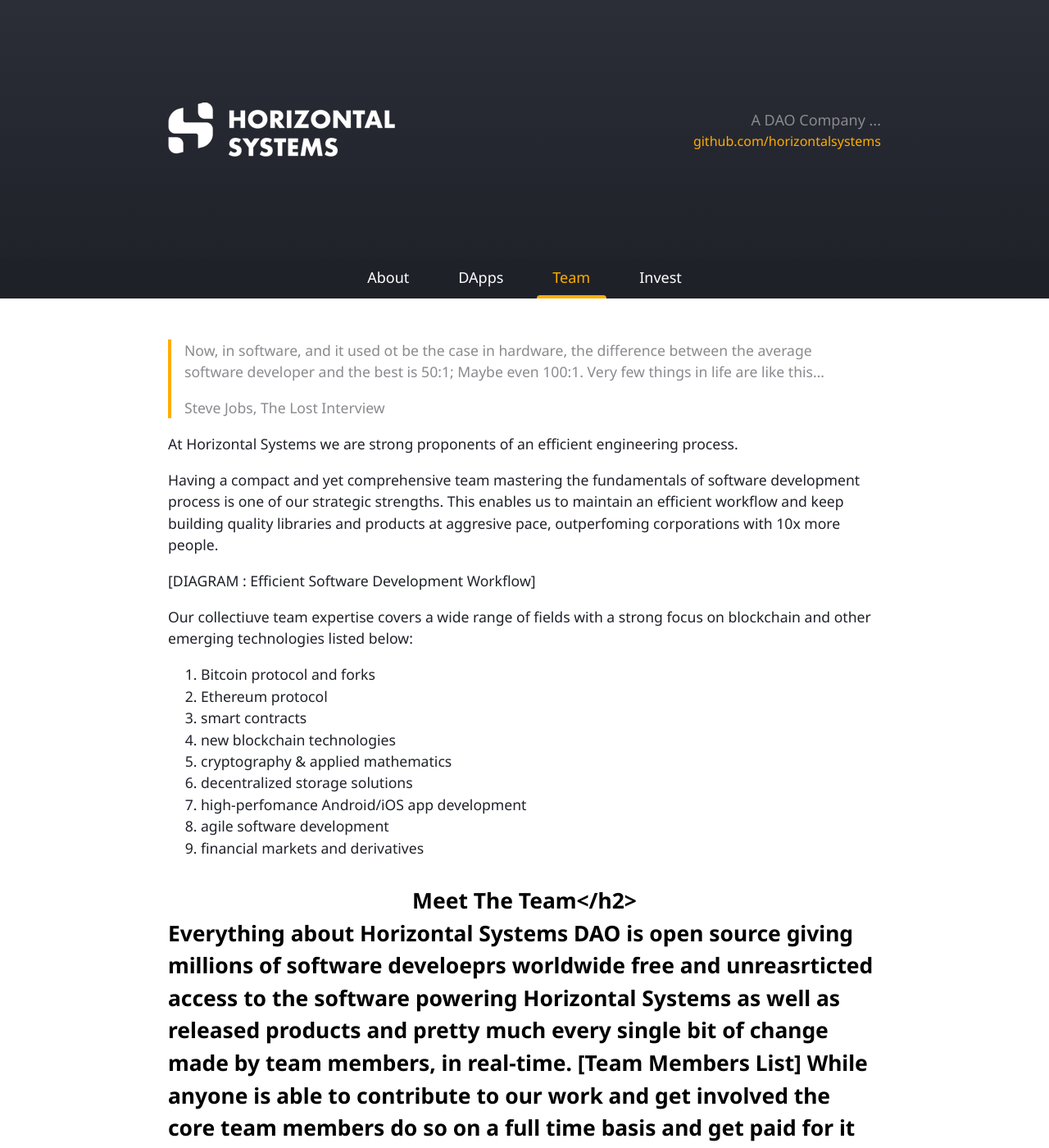
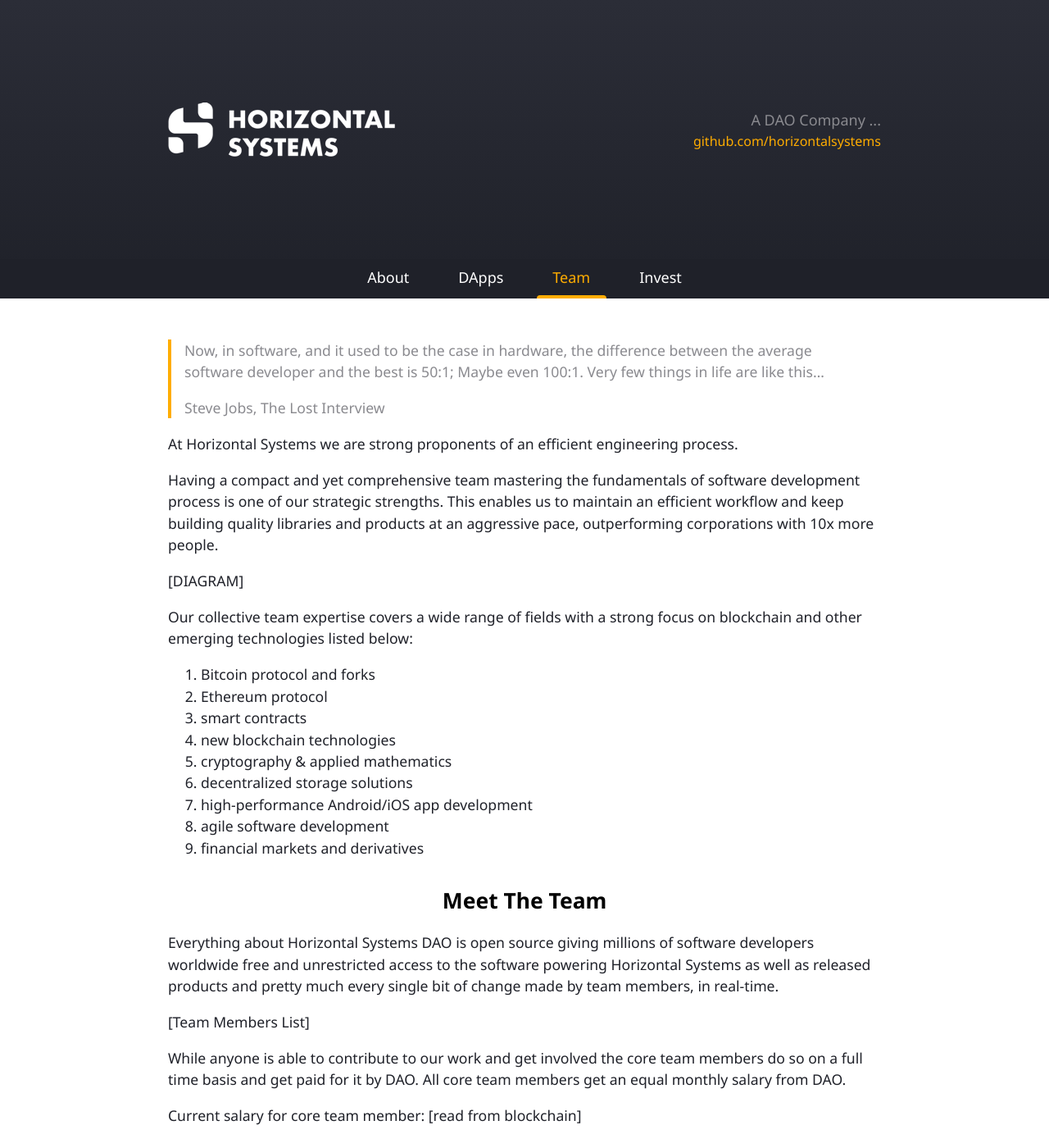
Before and after one commit to horizontalsystems/horizontalsystems.github.io, a Jekyll site: the page built from hs-team.md, in a window 1280 px wide and 1400 px high. Shown: the whole window at 82% size. Built offline with Jekyll 4.4.1, drawn with Linux system fonts in a browser that asks for light colours; some of the changed text lies outside the part shown.

Commit message:
correct grammatical errors in text

```diff
--- a/hs-team.md
+++ b/hs-team.md
@@ -3,17 +3,17 @@ active: team
 layout: default
 ---
 
->Now, in software, and it used ot be the case in hardware, the difference between the average software developer and the best is 50:1; Maybe even 100:1. Very few things in life are like this...
+>Now, in software, and it used to be the case in hardware, the difference between the average software developer and the best is 50:1; Maybe even 100:1. Very few things in life are like this...
 >
 >Steve Jobs, The Lost Interview
 
 At Horizontal Systems we are strong proponents of an efficient engineering process.
 
-Having a compact and yet comprehensive team mastering the fundamentals of software development process is one of our strategic strengths. This enables us to maintain an efficient workflow and keep building quality libraries and products at aggresive pace, outperfoming corporations with 10x more people.
+Having a compact and yet comprehensive team mastering the fundamentals of software development process is one of our strategic strengths. This enables us to maintain an efficient workflow and keep building quality libraries and products at an aggressive pace, outperforming corporations with 10x more people.
 
-[DIAGRAM : Efficient Software Development Workflow]
+[DIAGRAM]
 
-Our collectiuve team expertise covers a wide range of fields with a strong focus on blockchain and other emerging technologies listed below:
+Our collective team expertise covers a wide range of fields with a strong focus on blockchain and other emerging technologies listed below:
 
 1. Bitcoin protocol and forks
 2. Ethereum protocol
@@ -21,20 +21,20 @@ Our collectiuve team expertise covers a wide range of fields with a strong focus
 4. new blockchain technologies
 4. cryptography & applied mathematics
 5. decentralized storage solutions
-6. high-perfomance Android/iOS app development
+6. high-performance Android/iOS app development
 7. agile software development
 8. financial markets and derivatives
 
 
-<h2><center>Meet The Team</h2></center>
+<h2><center>Meet The Team</center></h2>
 
-Everything about Horizontal Systems DAO is open source giving millions of software develoeprs worldwide free and unreasrticted access to the software powering Horizontal Systems as well as released products and pretty much every single bit of change made by team members, in real-time.
+Everything about Horizontal Systems DAO is open source giving millions of software developers worldwide free and unrestricted access to the software powering Horizontal Systems as well as released products and pretty much every single bit of change made by team members, in real-time.
 
 [Team Members List]
 
 While anyone is able to contribute to our work and get involved the core team members do so on a full time basis and get paid for it by DAO. All core team members get an equal monthly salary from DAO.
 
-Current salary for core team member: [read dfrom blcokchain]
+Current salary for core team member: [read from blockchain]
 
 
 ### Join Development Team
@@ -57,7 +57,7 @@ Nickname:
 - application status:
 - votes
 
-Nickname2:
+Nickname:
 
 - application date
 - github profile
```
Also changed, not shown: hs-dapps.md (+5 -5 lines), hs-invest.md (+1 -1 lines).
